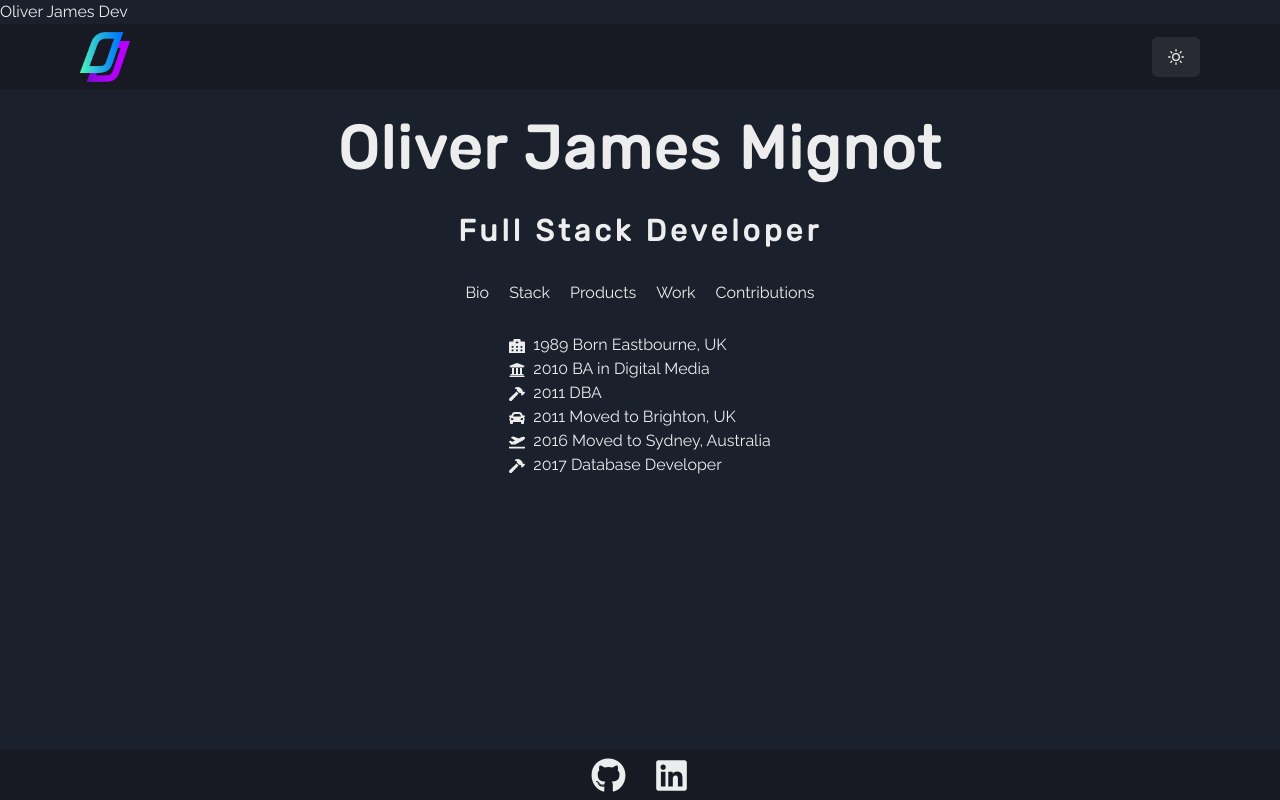
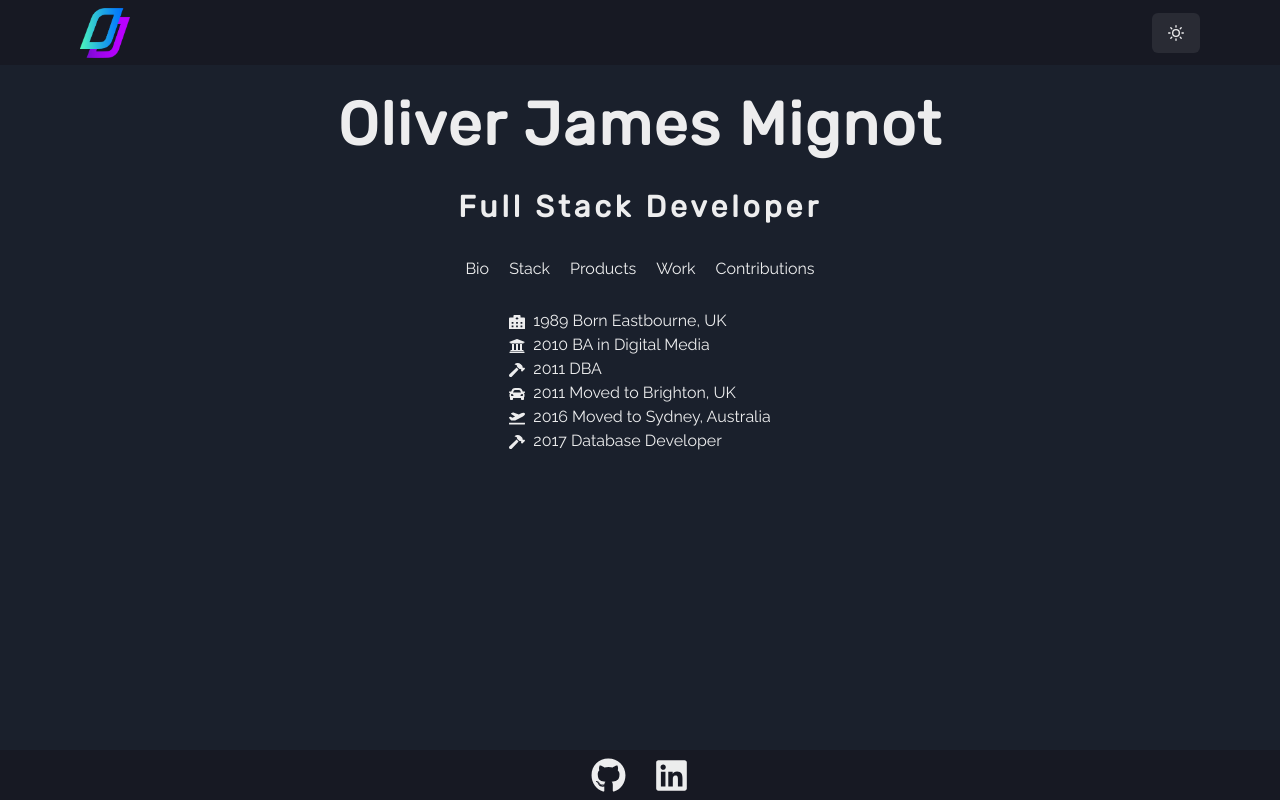
Before and after one commit to Ol1BoT/oliverjamesdev, a Next.js app: page / in a window 1280 px wide. Built offline with nearby package versions, Linux system fonts and the light colour scheme.

Commit message:
Fix head

```diff
--- a/pages/_document.tsx
+++ b/pages/_document.tsx
@@ -6,7 +6,9 @@ export default class Document extends NextDocument {
   render() {
     return (
       <Html lang="en">
-        <Head>Oliver James Dev</Head>
+        <Head>
+          <title>Oliver James Dev</title>
+        </Head>
         <body>
           {/* 👇 Here's the script */}
           <ColorModeScript initialColorMode={theme.config.initialColorMode} />
```
